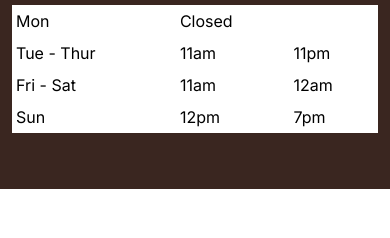
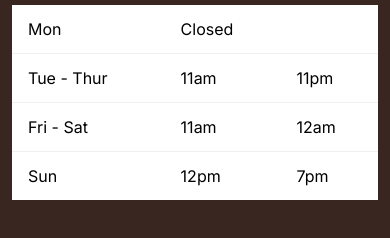
Before and after one commit to u22n/boardwalk-games, a plain HTML site: page game-library.html in a window 390 px wide. Shown: the part 4630-4868 px from the top of the page. Before the commit the page ends 4819 px from the top, so only its background shows below. Drawn offline with nearby package versions, Linux system fonts and the light colour scheme; a web font is replaced by a local one.

Commit message:
Footer: constrain opening-times table width for better fit; responsive full-width on small screens

```diff
--- a/assets/css/style.css
+++ b/assets/css/style.css
@@ -126,6 +126,44 @@ h3 {
     color: var(--highlight-color);
 }
 
+/* Make the opening-times table a white card inside the dark footer */
+#contact .table {
+    background: #fff;
+    color: var(--primary-color);
+    border-radius: 4px;
+    box-shadow: 0 1px 0 rgba(0,0,0,0.06);
+    width: 100%;
+    max-width: 420px; /* keep the white box compact */
+    margin-left: auto; /* align to the right column */
+    margin-right: 0;
+}
+
+#contact .table th,
+#contact .table td {
+    vertical-align: middle;
+}
+
+#contact .table thead th {
+    font-weight: 700;
+}
+
+#contact .table tbody tr + tr td {
+    border-top: 1px solid rgba(0,0,0,0.06);
+}
+
+#contact .table td {
+    padding: .75rem 1rem;
+}
+
+/* Make the white table responsive: full-width on small screens */
+@media (max-width: 767.98px) {
+    #contact .table {
+        max-width: 100%;
+        margin-left: 0;
+        margin-right: 0;
+    }
+}
+
 /* Responsive card-height fixes for the Services section
    Using Bootstrap breakpoints to keep behavior consistent with the layout.
    - Tablet (>=768px): give card-bodies a min-height so footers align
--- a/docs/assets/css/style.css
+++ b/docs/assets/css/style.css
@@ -126,6 +126,44 @@ h3 {
     color: var(--highlight-color);
 }
 
+/* Make the opening-times table a white card inside the dark footer */
+#contact .table {
+    background: #fff;
+    color: var(--primary-color);
+    border-radius: 4px;
+    box-shadow: 0 1px 0 rgba(0,0,0,0.06);
+    width: 100%;
+    max-width: 420px; /* keep the white box compact */
+    margin-left: auto; /* align to the right column */
+    margin-right: 0;
+}
+
+#contact .table th,
+#contact .table td {
+    vertical-align: middle;
+}
+
+#contact .table thead th {
+    font-weight: 700;
+}
+
+#contact .table tbody tr + tr td {
+    border-top: 1px solid rgba(0,0,0,0.06);
+}
+
+#contact .table td {
+    padding: .75rem 1rem;
+}
+
+/* Make the white table responsive: full-width on small screens */
+@media (max-width: 767.98px) {
+    #contact .table {
+        max-width: 100%;
+        margin-left: 0;
+        margin-right: 0;
+    }
+}
+
 /* Responsive card-height fixes for the Services section
    Using Bootstrap breakpoints to keep behavior consistent with the layout.
    - Tablet (>=768px): give card-bodies a min-height so footers align
```
